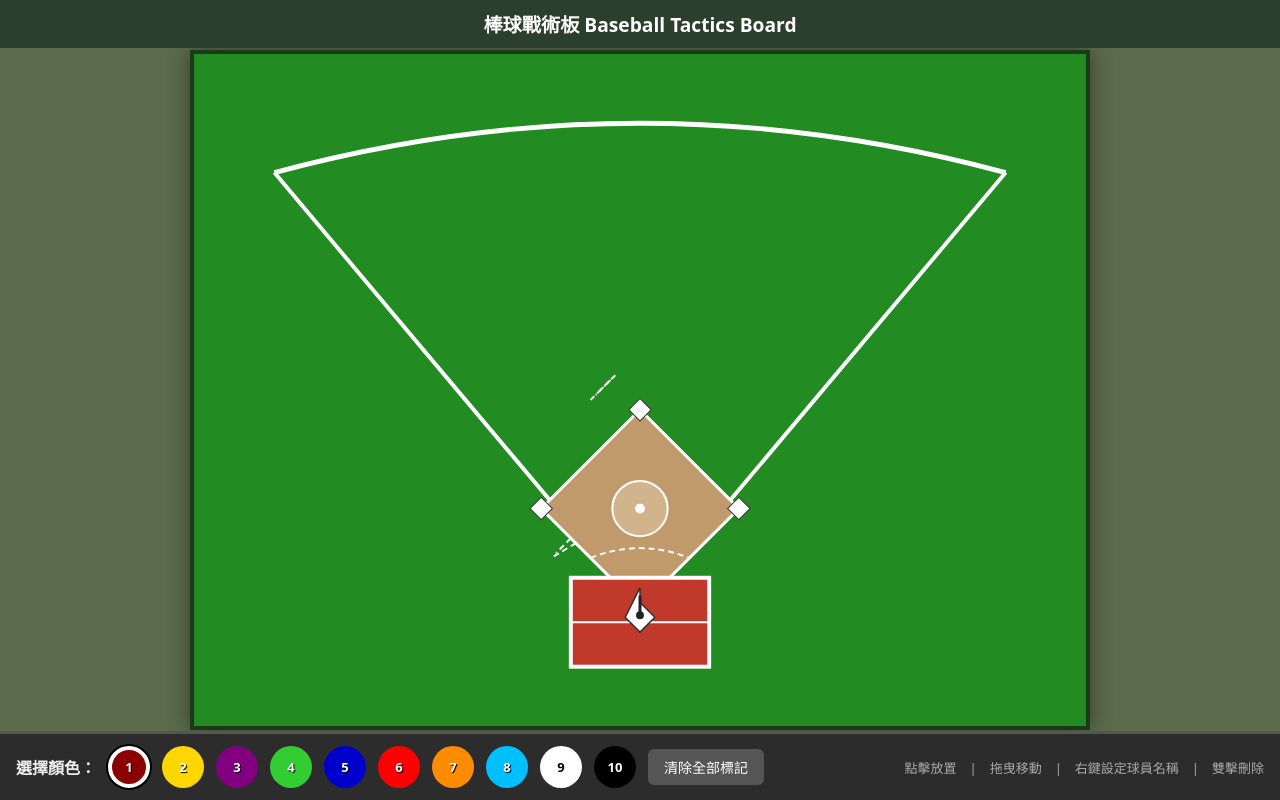
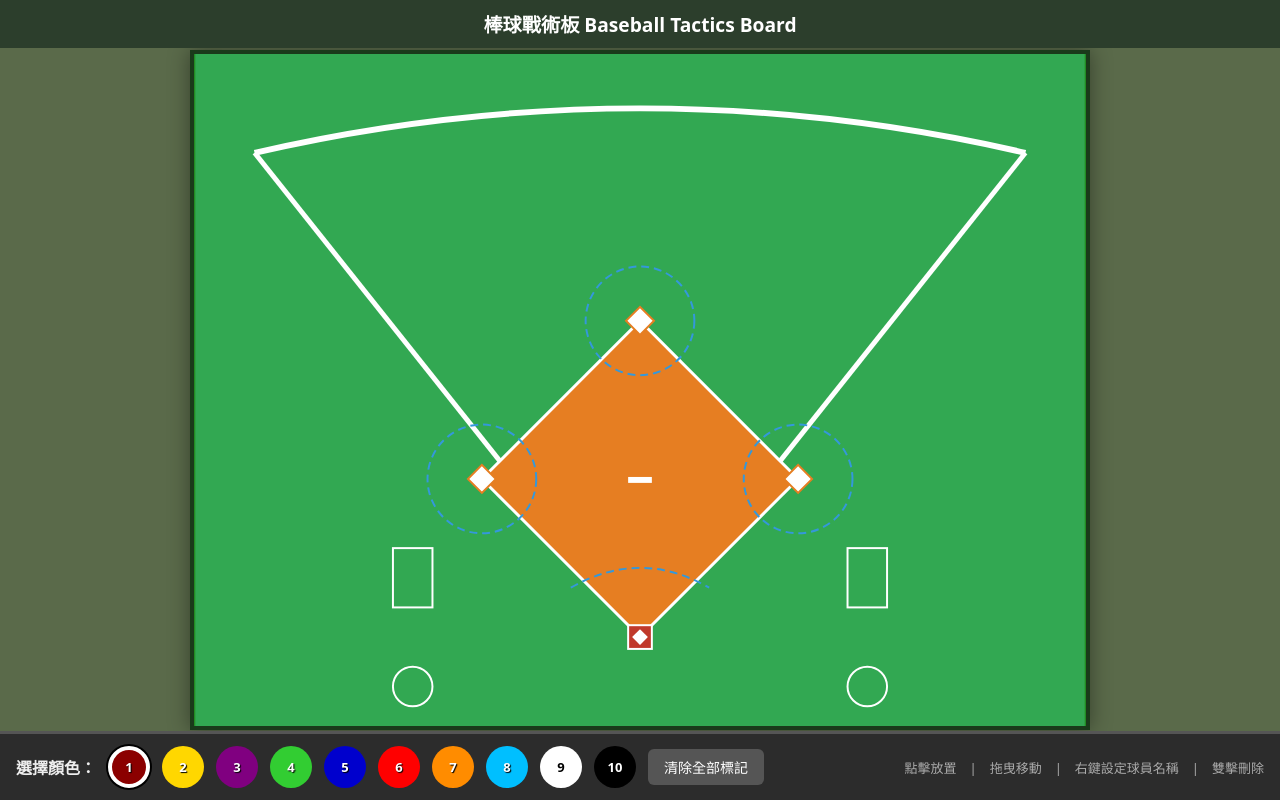
Before and after one commit to cses87241/baseball-tactics-board, a plain HTML site: page index.html in a window 1280 px wide. Drawn offline with Linux system fonts and the light colour scheme.

Commit message:
Redesign field to match Lele Baseball diagram: orange square infield, red home plate, blue dashed 5m lines, no text labels

```diff
--- a/index.html
+++ b/index.html
@@ -136,43 +136,40 @@ button:hover { background: #777; }
   <div id="field">
     <svg width="100%" height="100%" viewBox="0 0 900 680" preserveAspectRatio="xMidYMid meet" style="position:absolute; top:0; left:0; pointer-events:none;">
       <!-- Outfield grass -->
-      <rect width="900" height="680" fill="#228B22"/>
-      <!-- Foul lines extended -->
-      <line x1="450" y1="560" x2="80" y2="120" stroke="#ffffff" stroke-width="4"/>
-      <line x1="450" y1="560" x2="820" y2="120" stroke="#ffffff" stroke-width="4"/>
+      <rect width="900" height="680" fill="#32a852"/>
+      <!-- Foul lines -->
+      <line x1="450" y1="590" x2="60" y2="100" stroke="#ffffff" stroke-width="5"/>
+      <line x1="450" y1="590" x2="840" y2="100" stroke="#ffffff" stroke-width="5"/>
       <!-- Outfield fence -->
-      <path d="M80,120 Q450,20 820,120" stroke="#ffffff" fill="none" stroke-width="5"/>
-      <!-- Infield dirt: square diamond -->
-      <polygon points="450,560 550,460 450,360 350,460" fill="#C19A6B"/>
-      <!-- Base paths -->
-      <line x1="450" y1="560" x2="550" y2="460" stroke="#ffffff" stroke-width="3"/>
-      <line x1="550" y1="460" x2="450" y2="360" stroke="#ffffff" stroke-width="3"/>
-      <line x1="450" y1="360" x2="350" y2="460" stroke="#ffffff" stroke-width="3"/>
-      <line x1="350" y1="460" x2="450" y2="560" stroke="#ffffff" stroke-width="3"/>
-      <!-- Bases (squares) -->
-      <rect x="542" y="452" width="16" height="16" fill="#ffffff" stroke="#333" transform="rotate(45 550 460)"/>
-      <rect x="442" y="352" width="16" height="16" fill="#ffffff" stroke="#333" transform="rotate(45 450 360)"/>
-      <rect x="342" y="452" width="16" height="16" fill="#ffffff" stroke="#333" transform="rotate(45 350 460)"/>
-      <!-- Home plate area: red mat like 樂樂棒 -->
-      <rect x="380" y="530" width="140" height="90" fill="#c0392b" stroke="#ffffff" stroke-width="4"/>
-      <line x1="380" y1="575" x2="520" y2="575" stroke="#ffffff" stroke-width="2"/>
-      <!-- Home plate pentagon -->
-      <polygon points="450,555 465,570 450,585 435,570 450,540" fill="#ffffff" stroke="#333" stroke-width="1.5"/>
-      <!-- Tee -->
-      <circle cx="450" cy="568" r="4" fill="#222"/>
-      <line x1="450" y1="568" x2="450" y2="548" stroke="#222" stroke-width="3"/>
-      <!-- Pitcher's area -->
-      <circle cx="450" cy="460" r="28" fill="#D2B48C" stroke="#fff" stroke-width="2"/>
-      <circle cx="450" cy="460" r="5" fill="#ffffff"/>
-      <!-- 5m dashed lines (不可折返線) from 1st, 2nd, 3rd -->
-      <line x1="520" y1="430" x2="535" y2="445" stroke="#ffffff" stroke-width="2" stroke-dasharray="6,4"/>
-      <line x1="515" y1="425" x2="540" y2="450" stroke="#ffffff" stroke-width="2" stroke-dasharray="6,4"/>
-      <line x1="420" y1="330" x2="405" y2="345" stroke="#ffffff" stroke-width="2" stroke-dasharray="6,4"/>
-      <line x1="425" y1="325" x2="400" y2="350" stroke="#ffffff" stroke-width="2" stroke-dasharray="6,4"/>
-      <line x1="380" y1="490" x2="365" y2="505" stroke="#ffffff" stroke-width="2" stroke-dasharray="6,4"/>
-      <line x1="385" y1="495" x2="360" y2="510" stroke="#ffffff" stroke-width="2" stroke-dasharray="6,4"/>
-      <!-- 5m line in front of home -->
-      <path d="M400,510 Q450,490 500,510" stroke="#ffffff" fill="none" stroke-width="2" stroke-dasharray="6,4"/>
+      <path d="M60,100 Q450,10 840,100" stroke="#ffffff" fill="none" stroke-width="6"/>
+      <!-- Infield dirt square diamond (orange) -->
+      <polygon points="450,590 610,430 450,270 290,430" fill="#e67e22"/>
+      <!-- Base paths white -->
+      <line x1="450" y1="590" x2="610" y2="430" stroke="#ffffff" stroke-width="3"/>
+      <line x1="610" y1="430" x2="450" y2="270" stroke="#ffffff" stroke-width="3"/>
+      <line x1="450" y1="270" x2="290" y2="430" stroke="#ffffff" stroke-width="3"/>
+      <line x1="290" y1="430" x2="450" y2="590" stroke="#ffffff" stroke-width="3"/>
+      <!-- Bases: white/orange squares -->
+      <rect x="600" y="420" width="20" height="20" fill="#ffffff" stroke="#e67e22" stroke-width="2" transform="rotate(45 610 430)"/>
+      <rect x="440" y="260" width="20" height="20" fill="#ffffff" stroke="#e67e22" stroke-width="2" transform="rotate(45 450 270)"/>
+      <rect x="280" y="420" width="20" height="20" fill="#ffffff" stroke="#e67e22" stroke-width="2" transform="rotate(45 290 430)"/>
+      <!-- Home plate area: small red square -->
+      <rect x="438" y="578" width="24" height="24" fill="#c0392b" stroke="#ffffff" stroke-width="2"/>
+      <polygon points="450,582 458,590 450,598 442,590" fill="#ffffff"/>
+      <!-- Pitcher's rubber -->
+      <rect x="438" y="428" width="24" height="6" fill="#ffffff"/>
+      <!-- 5m dashed circles/lines around bases (不可折返) -->
+      <circle cx="610" cy="430" r="55" fill="none" stroke="#3498db" stroke-width="2" stroke-dasharray="8,5"/>
+      <circle cx="450" cy="270" r="55" fill="none" stroke="#3498db" stroke-width="2" stroke-dasharray="8,5"/>
+      <circle cx="290" cy="430" r="55" fill="none" stroke="#3498db" stroke-width="2" stroke-dasharray="8,5"/>
+      <!-- 5m arc in front of home -->
+      <path d="M380,540 Q450,500 520,540" stroke="#3498db" fill="none" stroke-width="2" stroke-dasharray="8,5"/>
+      <!-- Coach boxes -->
+      <rect x="200" y="500" width="40" height="60" fill="none" stroke="#ffffff" stroke-width="2"/>
+      <rect x="660" y="500" width="40" height="60" fill="none" stroke="#ffffff" stroke-width="2"/>
+      <!-- On-deck circles -->
+      <circle cx="220" cy="640" r="20" fill="none" stroke="#ffffff" stroke-width="2"/>
+      <circle cx="680" cy="640" r="20" fill="none" stroke="#ffffff" stroke-width="2"/>
     </svg>
   </div>
 </div>
```
